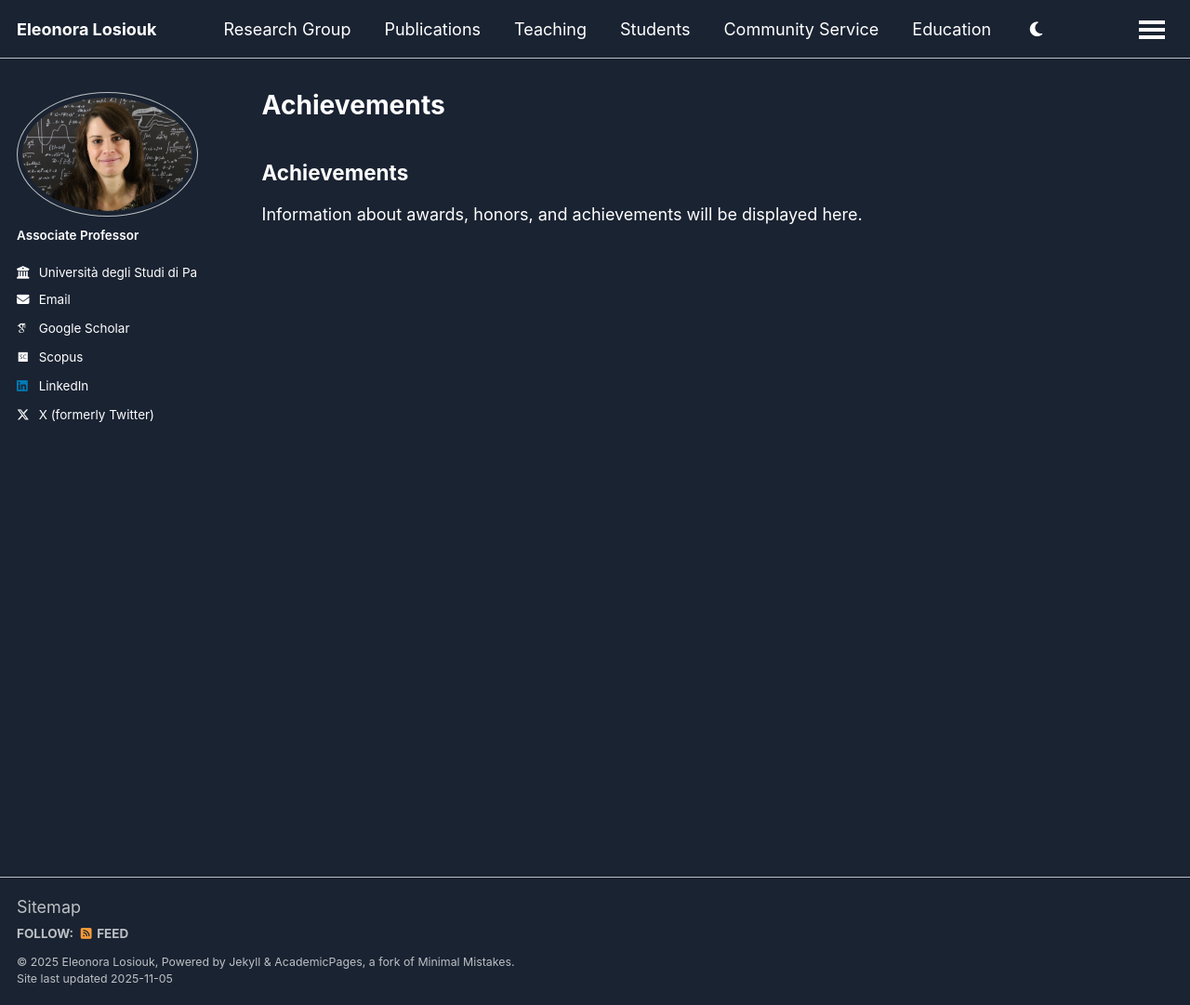
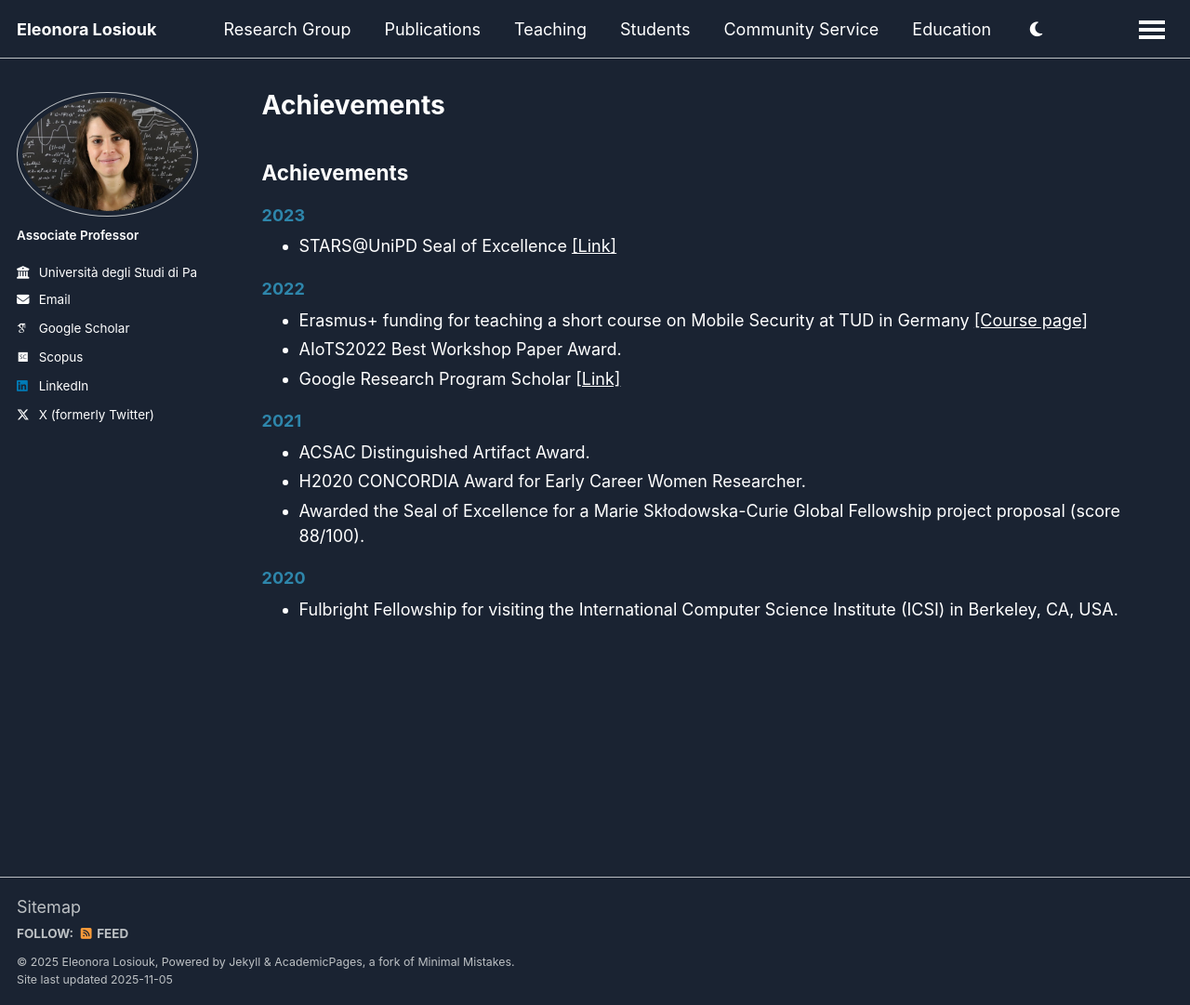
Before and after one commit to elosiouk/elosiouk.github.io, a Jekyll site: the page built from _pages/achievements.html, in a window 1280 px wide and 1081 px high. Shown: the whole window at 93% size. Built offline with Jekyll 4.4.1, drawn with Linux system fonts in a browser that asks for light colours; some web fonts are replaced; a script that is not in the unit is left out.

Commit message:
achievements

```diff
--- a/_pages/achievements.html
+++ b/_pages/achievements.html
@@ -10,7 +10,42 @@ author_profile: true
 <div class="achievements-page">
   <h2>Achievements</h2>
 
-  <p>Information about awards, honors, and achievements will be displayed here.</p>
+  <style>
+    .ach-year { margin-top: 1.2em; color: #2E86AB; }
+    .ach-list { margin: 0.4em 0 1.2em 0; }
+    .ach-list li { margin: 0.25em 0; }
+    .ach-list a { color: #fff; text-decoration: underline; }
+  </style>
 
-  <!-- Add achievements information here -->
+  <div class="ach-section">
+    <h3 class="ach-year">2023</h3>
+    <ul class="ach-list">
+      <li>STARS@UniPD Seal of Excellence <a href="#" target="_blank">[Link]</a></li>
+    </ul>
+  </div>
+
+  <div class="ach-section">
+    <h3 class="ach-year">2022</h3>
+    <ul class="ach-list">
+      <li>Erasmus+ funding for teaching a short course on Mobile Security at TUD in Germany <a href="#" target="_blank">[Course page]</a></li>
+      <li>AIoTS2022 Best Workshop Paper Award.</li>
+      <li>Google Research Program Scholar <a href="#" target="_blank">[Link]</a></li>
+    </ul>
+  </div>
+
+  <div class="ach-section">
+    <h3 class="ach-year">2021</h3>
+    <ul class="ach-list">
+      <li>ACSAC Distinguished Artifact Award.</li>
+      <li>H2020 CONCORDIA Award for Early Career Women Researcher.</li>
+      <li>Awarded the Seal of Excellence for a Marie Skłodowska-Curie Global Fellowship project proposal (score 88/100).</li>
+    </ul>
+  </div>
+
+  <div class="ach-section">
+    <h3 class="ach-year">2020</h3>
+    <ul class="ach-list">
+      <li>Fulbright Fellowship for visiting the International Computer Science Institute (ICSI) in Berkeley, CA, USA.</li>
+    </ul>
+  </div>
 </div>
```
